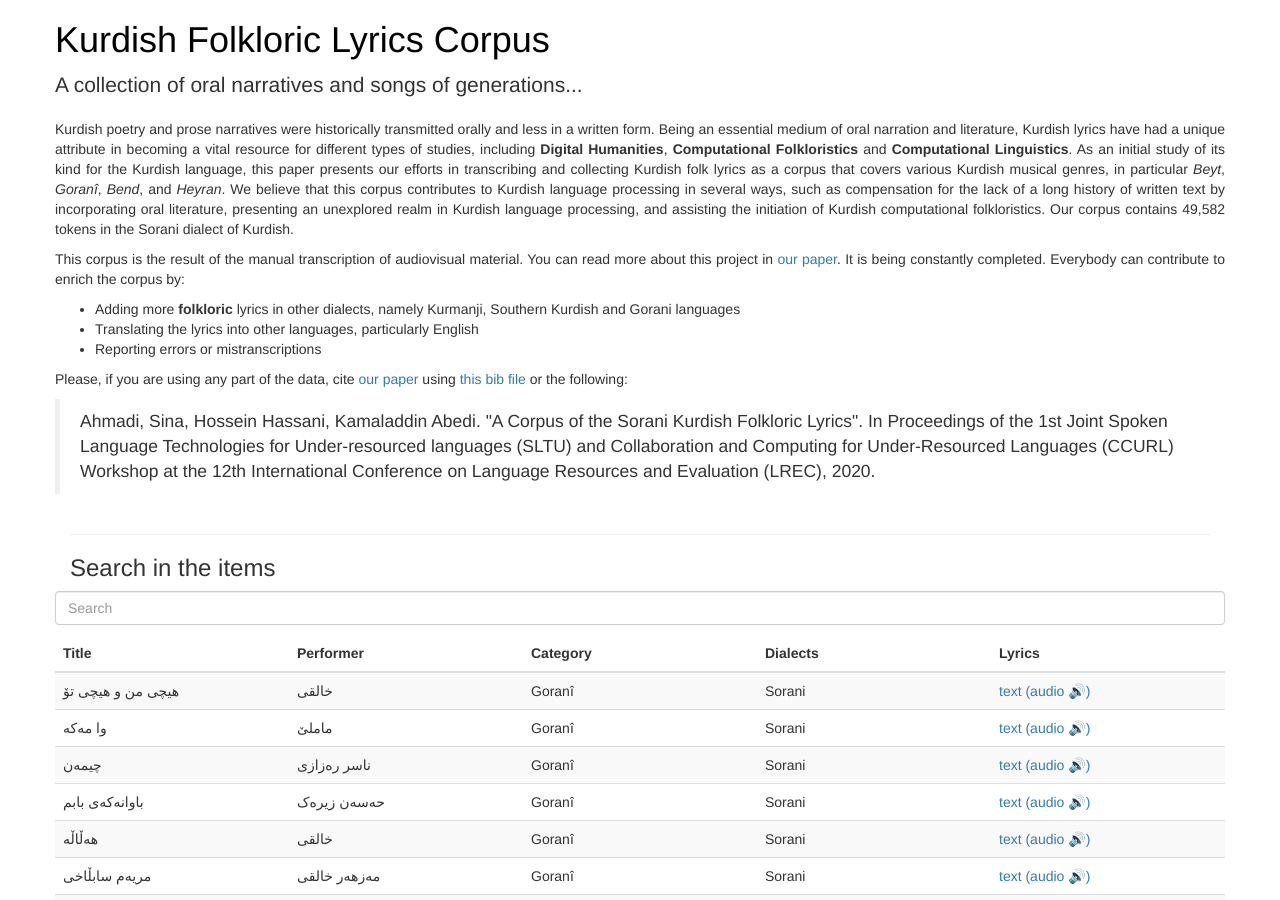
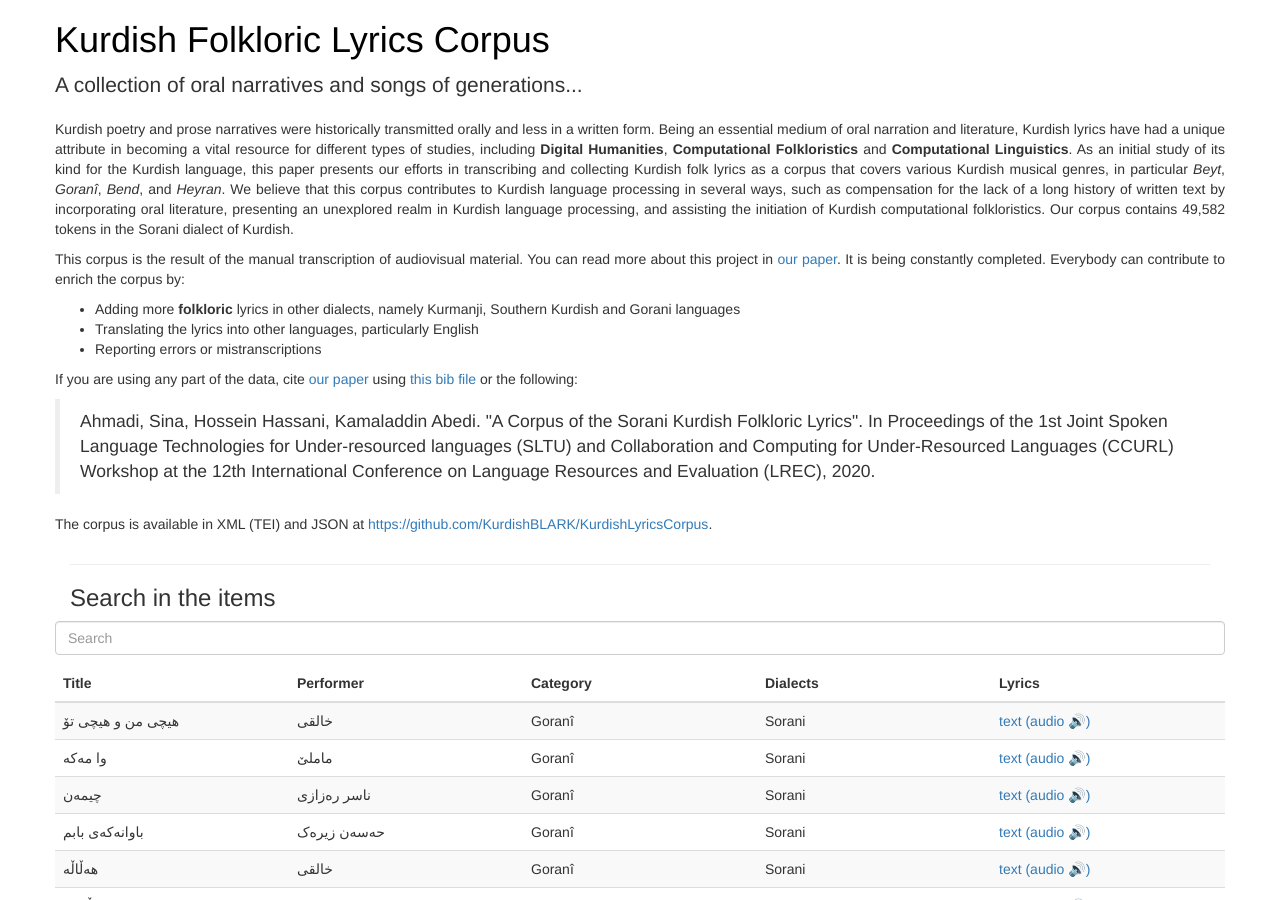
Before and after one commit to KurdishBLARK/KurdishLyricsCorpus, a Jekyll site: the page built from index.html, in a window 1280 px wide and 900 px high. Built offline with Jekyll 4.4.1, drawn with Linux system fonts in a browser that asks for light colours; nearby versions of some CDN libraries.

Commit message:
index updated

```diff
--- a/index.html
+++ b/index.html
@@ -21,10 +21,12 @@ layout: default
     </p>
 
     <p align="justify">
-    	Please, if you are using any part of the data, cite <a href="https://sinaahmadi.github.io/docs/articles/ahmadi2020folklyrics.pdf" target="_blank">our paper</a> using <a href="https://sinaahmadi.github.io/bibliography/ahmadi2020folklyrics.txt" target="_blank">this bib file</a> or the following:
+    	If you are using any part of the data, cite <a href="https://sinaahmadi.github.io/docs/articles/ahmadi2020folklyrics.pdf" target="_blank">our paper</a> using <a href="https://sinaahmadi.github.io/bibliography/ahmadi2020folklyrics.txt" target="_blank">this bib file</a> or the following:
     	<blockquote class="blockquote">
 			Ahmadi, Sina, Hossein Hassani, Kamaladdin Abedi. "A Corpus of the Sorani Kurdish Folkloric Lyrics". In Proceedings of the 1st Joint Spoken Language Technologies for Under-resourced languages (SLTU) and Collaboration and Computing for Under-Resourced Languages (CCURL) Workshop at the 12th International Conference on Language Resources and Evaluation (LREC), 2020.
 		</blockquote>
+
+    The corpus is available in XML (TEI) and JSON at <a href="https://github.com/KurdishBLARK/KurdishLyricsCorpus" target="_blank">https://github.com/KurdishBLARK/KurdishLyricsCorpus</a>.
     </p>
 
 </div>
```
Also changed, not shown: 3 other files.
